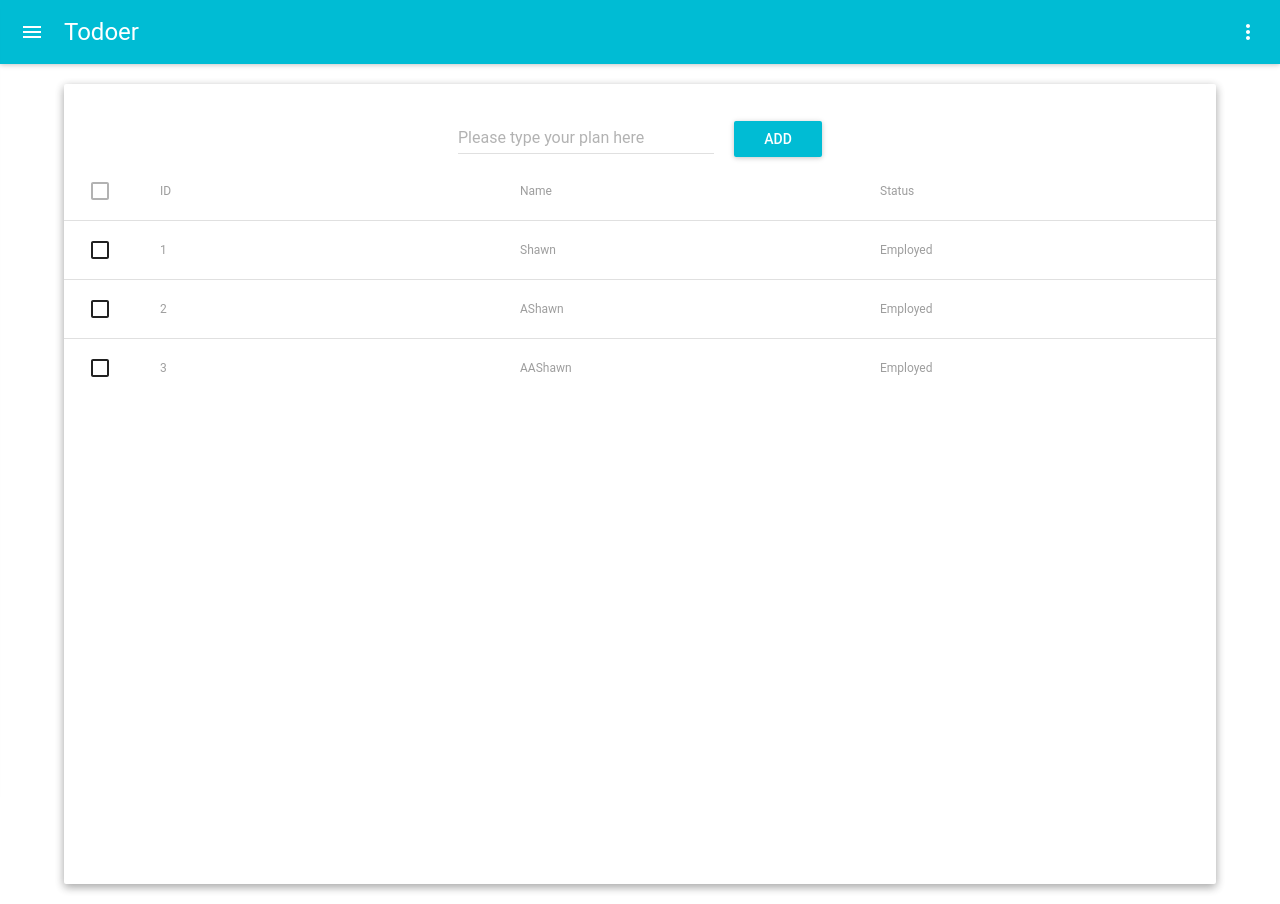
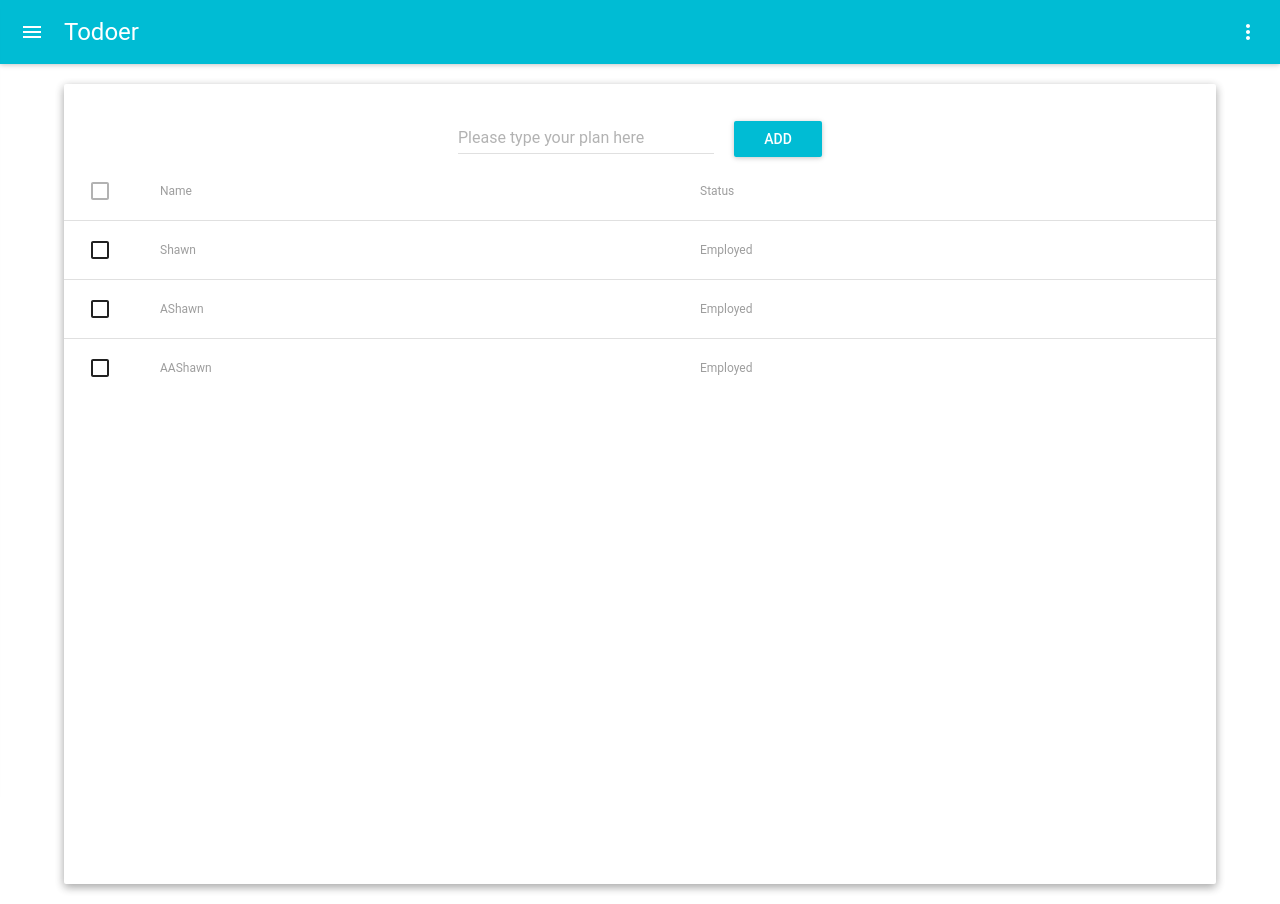
Before and after one commit to ttzshawn/react-starter, a React app: page / in a window 1280 px wide. Built offline with nearby package versions, Linux system fonts and the light colour scheme; some packages are replaced by stand-ins of ours; what react-tap-event-plugin would draw is missing.

Commit message:
Functionality of Add works fine

```diff
--- a/src/components/drawer/drawerContainer.js
+++ b/src/components/drawer/drawerContainer.js
@@ -28,7 +28,7 @@ export default class DrawerUndockedExample extends React.Component {
     return (
       <Drawer
         docked={false}
-        width={200}
+        width={300}
         open={this.state.open}
         onRequestChange={(open) => this.setState({ open })}
         >
--- a/src/components/todo/container.js
+++ b/src/components/todo/container.js
@@ -11,21 +11,22 @@ import TodoList from './todoList'
 export default class Container extends React.Component {
   constructor(props) {
     super(props)
+
+    this._setNewItem = this._setNewItem.bind(this)
+    this.state = { newItem: '' }
   }
 
   componentDidMount() {
 
   }
 
+  _setNewItem(d) {
+    if (d != null && d != undefined && d != '') {
+      this.setState({ newItem: d })
+    }
+  }
+
   render() {
-    const style = {
-      height: '800px',
-      width: '90%',
-      margin: '20px auto',
-      textAlign: 'center',
-      display: 'block',
-      position: 'relative'
-    }
     const Logged = (props) => (
       <IconMenu
         {...props}
@@ -44,13 +45,15 @@ export default class Container extends React.Component {
     Logged.muiName = 'IconMenu'
     return (
       <div>
-        <AppBar className="todo-container" onLeftIconButtonTouchTap={this.props.toggleDrawer}
+        <AppBar
+          className="todo-container"
+          onLeftIconButtonTouchTap={this.props.toggleDrawer}
           title='Todoer'
           iconElementRight={<Logged />} />
         <div>
-          <Paper style={style} zDepth={2}>
-            <TodoInput />
-            <TodoList />
+          <Paper className='todo-paper' zDepth={2}>
+            <TodoInput setNewItem={this._setNewItem} />
+            <TodoList newItem={this.state.newItem} />
           </Paper>
         </div>
       </div>
--- a/src/components/todo/todo.scss
+++ b/src/components/todo/todo.scss
@@ -1,3 +1,11 @@
+.todo-paper {
+  height: 800px;
+  width: 90%;
+  margin: 20px auto;
+  text-align: center;
+  display: block;
+  position: relative;
+}
 .todo-panel-container {
   padding-top: 30px;
 }
--- a/src/components/todo/todoInput.js
+++ b/src/components/todo/todoInput.js
@@ -20,7 +20,7 @@ export default class PaperExampleSimple extends React.Component {
   }
 
   _handleAdd() {
-    alert(this.state.inputValue)
+    this.props.setNewItem(this.state.inputValue)
   }
 
   render() {
--- a/src/components/todo/todoList.js
+++ b/src/components/todo/todoList.js
@@ -4,23 +4,40 @@ import { Table, TableBody, TableHeader, TableHeaderColumn, TableRow, TableRowCol
 export default class TodoList extends React.Component {
   constructor(props) {
     super(props)
+    this._getTodoList = this._getTodoList.bind(this)
+    this._addTodoItem = this._addTodoItem.bind(this)
+    this.state = {
+      list: [
+        { id: 1, name: 'Shawn', status: 'Employed' },
+        { id: 2, name: 'AShawn', status: 'Employed' },
+        { id: 3, name: 'AAShawn', status: 'Employed' }
+      ]
+    }
   }
 
   componentDidMount() {
 
   }
 
+  componentWillReceiveProps(nextProps) {
+    if (nextProps.newItem) {
+      this._addTodoItem(nextProps.newItem)
+    }
+  }
+
+
+  _addTodoItem(d) {
+    this.setState({
+      list: this.state.list.concat(
+        { id: 1, name: d, status: 'Employed' }
+      )
+    })
+  }
+
   _getTodoList() {
-    const data = [
-      { id: 1, name: 'Shawn', status: 'Employed' },
-      { id: 2, name: 'AShawn', status: 'Employed' },
-      { id: 3, name: 'AAShawn', status: 'Employed' }
-    ]
-
-    return data.map((d) => {
+    return this.state.list.map((d, index) => {
       return (
-        <TableRow key={d.id}>
-          <TableHeaderColumn>{d.id}</TableHeaderColumn>
+        <TableRow key={index}>
           <TableHeaderColumn>{d.name}</TableHeaderColumn>
           <TableHeaderColumn>{d.status}</TableHeaderColumn>
         </TableRow>
@@ -29,20 +46,19 @@ export default class TodoList extends React.Component {
   }
 
   render() {
-    let listTable = this._getTodoList()
+    let list = this._getTodoList()
 
     return (
       <div>
         <Table>
           <TableHeader>
             <TableRow>
-              <TableHeaderColumn>ID</TableHeaderColumn>
               <TableHeaderColumn>Name</TableHeaderColumn>
               <TableHeaderColumn>Status</TableHeaderColumn>
             </TableRow>
           </TableHeader>
           <TableBody>
-            {listTable}
+            {list}
           </TableBody>
         </Table>
       </div>
```
